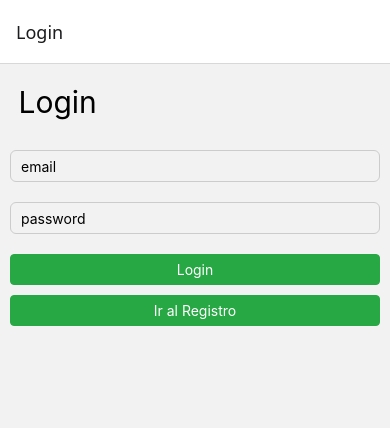
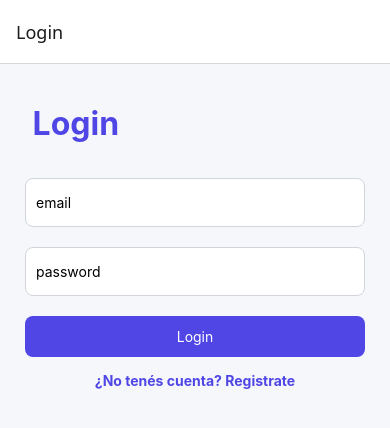
Before and after one commit to guadapaz1/Proyecto-Ibarzabal-Paz-Dietrich, a React Native app: screen /MiPerfil in a window 390 px wide. Shown: the top 428 px of the page. Built offline with nearby package versions, Linux system fonts and the light colour scheme.

Commit message:
Completo MiPerfil y mejoro estilos

```diff
--- a/src/components/Post/Post.js
+++ b/src/components/Post/Post.js
@@ -59,8 +59,8 @@ const styles = StyleSheet.create({
     backgroundColor: 'white',
     padding: 15,
     marginBottom: 15,
-    borderRadius: 6
-  },
+    borderRadius: 8
+    },
   email: {
     fontWeight: 'bold',
     marginBottom: 8
@@ -73,7 +73,7 @@ const styles = StyleSheet.create({
     marginBottom: 10
   },
   button: {
-    backgroundColor: '#222',
+    backgroundColor: '#4F46E5',
     padding: 10,
     borderRadius: 5,
     alignItems: 'center'
--- a/src/screens/Home/Home.js
+++ b/src/screens/Home/Home.js
@@ -46,12 +46,12 @@ const styles = StyleSheet.create({
     container: {
         flex: 1,
         padding: 25,
-        backgroundColor: '#eeeeee'
-    },
+        backgroundColor: '#F5F7FA'    },
     titulo: {
         fontSize: 35,
         fontWeight: 'bold',
-        marginBottom: 20
+        marginBottom: 20,
+        color: '#4F46E5'
     },
     texto: {
         fontSize: 18
--- a/src/screens/Login/Login.js
+++ b/src/screens/Login/Login.js
@@ -59,9 +59,9 @@ function Login(props) {
                 <Text style={styles.buttonText}> Login </Text>
             </Pressable>
 
-            <Pressable style={styles.button} onPress={() => props.navigation.navigate("Register")}>
-                <Text style={styles.buttonText}> Ir al Registro </Text>
-            </Pressable>
+            <Pressable onPress={() => props.navigation.navigate("Register")}>
+    <Text style={styles.link}>¿No tenés cuenta? Registrate</Text>
+</Pressable>
 
             <View>
 
@@ -79,40 +79,46 @@ export default Login
 const styles = StyleSheet.create({
 
     container: {
-        paddingHorizontal: 10,
-        marginTop: 20
+        flex: 1,
+        paddingHorizontal: 25,
+        paddingTop: 40,
+        backgroundColor: '#F5F7FA'
     },
 
     title: {
-        fontSize: 30,
-        marginBottom: 20
+        fontSize: 32,
+        fontWeight: 'bold',
+        marginBottom: 25,
+        color: '#4F46E5'
     },
 
     input: {
-        height: 20,
+        backgroundColor: 'white',
         paddingVertical: 15,
         paddingHorizontal: 10,
         borderWidth: 1,
-        borderColor: '#ccc',
-        borderStyle: 'solid',
-        borderRadius: 6,
+        borderColor: '#D1D5DB',
+        borderRadius: 8,
         marginVertical: 10
     },
-
     button: {
-        backgroundColor: '#28a745',
+        backgroundColor: '#4F46E5',
         paddingHorizontal: 10,
-        paddingVertical: 6,
-        borderRadius: 4,
-        borderWidth: 1,
-        borderStyle: 'solid',
-        borderColor: '#28a745',
+        paddingVertical: 12,
+        borderRadius: 8,
         marginTop: 10
     },
 
     buttonText: {
         color: '#fff',
         textAlign: 'center'
-    }
+    },
+
+    link: {
+        color: '#4F46E5',
+        textAlign: 'center',
+        marginTop: 15,
+        fontWeight: 'bold'
+    },
 
 })
--- a/src/screens/MiPerfil/MiPerfil.js
+++ b/src/screens/MiPerfil/MiPerfil.js
@@ -1,11 +1,107 @@
-import { View, Text } from 'react-native';
+import { useEffect, useState } from 'react';
+import { View, Text, Pressable, StyleSheet, FlatList } from 'react-native';
+import { auth, db } from '../../firebase/config';
+import Post from '../../components/Post/Post';
 
-function MiPerfil() {
+function MiPerfil(props) {
+    const [username, setUsername] = useState('');
+    const [misPosts, setMisPosts] = useState([]);
+
+    useEffect(() => {
+        db.collection('users')
+            .onSnapshot(docs => {
+                docs.forEach(doc => {
+                    if (doc.data().email === auth.currentUser.email) {
+                        setUsername(doc.data().username);
+                    }
+                });
+            });
+    }, []);
+
+    useEffect(() => {
+        db.collection('posts')
+            .orderBy('createdAt', 'desc')
+            .onSnapshot(docs => {
+                let postsPropios = [];
+
+                docs.forEach(doc => {
+                    if (doc.data().email === auth.currentUser.email) {
+                        postsPropios.push({
+                            id: doc.id,
+                            data: doc.data()
+                        });
+                    }
+                });
+
+                setMisPosts(postsPropios);
+            });
+    }, []);
+
+    function logout() {
+        auth.signOut()
+            .then(() => {
+                props.navigation.navigate('Login');
+            })
+            .catch(error => console.log(error));
+    }
+
     return (
-        <View>
-            <Text>Mi Perfil</Text>
+        <View style={styles.container}>
+            <Text style={styles.title}>Mi Perfil</Text>
+
+            <Text style={styles.text}>Usuario: {username}</Text>
+            <Text style={styles.text}>Email: {auth.currentUser.email}</Text>
+
+            <Pressable style={styles.button} onPress={() => logout()}>
+                <Text style={styles.buttonText}>Cerrar sesión</Text>
+            </Pressable>
+
+            <Text style={styles.subtitle}>Mis posteos</Text>
+
+            <FlatList
+                data={misPosts}
+                keyExtractor={item => item.id}
+                renderItem={({ item }) => (
+                    <Post data={item.data} id={item.id} />
+                )}
+            />
         </View>
     );
 }
 
 export default MiPerfil;
+
+const styles = StyleSheet.create({
+    container: {
+        flex: 1,
+        padding: 25,
+        backgroundColor: '#F5F7FA'
+        },
+    title: {
+        fontSize: 30,
+        fontWeight: 'bold',
+        marginBottom: 20,
+        color: '#4F46E5'
+    },
+    text: {
+        fontSize: 18,
+        marginBottom: 10,
+    },
+    button: {
+        backgroundColor: '#4F46E5',
+        padding: 15,
+        borderRadius: 5,
+        marginTop: 10,
+        marginBottom: 20,
+    },
+    buttonText: {
+        color: 'white',
+        textAlign: 'center',
+        fontSize: 17,
+    },
+    subtitle: {
+        fontSize: 24,
+        fontWeight: 'bold',
+        marginBottom: 15,
+    },
+});
--- a/src/screens/NuevoPost/NuevoPost.js
+++ b/src/screens/NuevoPost/NuevoPost.js
@@ -7,6 +7,12 @@ function NuevoPost() {
   const [error, setError] = useState('');
 
   function onSubmit() {
+
+    if (descripcionPost === '') {
+      setError('El post no puede estar vacío');
+      return;
+    }
+
     db.collection('posts').add({
       descripcionPost: descripcionPost,
       email: auth.currentUser.email,
@@ -46,12 +52,13 @@ const styles = StyleSheet.create({
   container: {
         flex: 1,
         padding: 25,
-    backgroundColor: '#eeeeee'
+        backgroundColor: '#F5F7FA'
     },
     titulo: {
         fontSize: 30,
         fontWeight: 'bold',
-    marginBottom: 20
+        marginBottom: 20,
+        color: '#4F46E5'
       },
   input: {
     backgroundColor: 'white',
@@ -62,15 +69,22 @@ const styles = StyleSheet.create({
     borderColor: '#ccc'
   },
   button: {
-    backgroundColor: '#333',
+    backgroundColor: '#4F46E5',
     padding: 15,
-    borderRadius: 5,
+    borderRadius: 8,
+    marginBottom: 20
+  },
+  titulo: {
+    fontSize: 30,
+    fontWeight: 'bold',
+    color: '#4F46E5',
     marginBottom: 20
 },
 buttonText: {
     color: 'white',
     textAlign: 'center',
-    fontSize: 17
+    fontSize: 17,
+    fontWeight: 'bold'
   }
 });
 
--- a/src/screens/Register/Register.js
+++ b/src/screens/Register/Register.js
@@ -80,9 +80,9 @@ function Register(props) {
                 <Text style={styles.buttonText}> Registrate </Text>
             </Pressable>
 
-            <Pressable style={styles.button} onPress={() => props.navigation.navigate("Login")}>
-                <Text style={styles.buttonText}> Ir al Login </Text>
-            </Pressable>
+            <Pressable onPress={() => props.navigation.navigate("Login")}>
+    <Text style={styles.link}>¿Ya tenés cuenta? Iniciá sesión</Text>
+</Pressable>
 
             <View>
 
@@ -100,40 +100,46 @@ export default Register
 const styles = StyleSheet.create({
 
     container: {
-        paddingHorizontal: 10,
-        marginTop: 20
+        flex: 1,
+        paddingHorizontal: 25,
+        paddingTop: 40,
+        backgroundColor: '#F5F7FA'
     },
 
     title: {
-        fontSize: 30,
-        marginBottom: 20
+        fontSize: 32,
+        fontWeight: 'bold',
+        marginBottom: 25,
+        color: '#4F46E5'
     },
 
     input: {
-        height: 20,
+        backgroundColor: 'white',
         paddingVertical: 15,
         paddingHorizontal: 10,
         borderWidth: 1,
-        borderColor: '#ccc',
-        borderStyle: 'solid',
-        borderRadius: 6,
+        borderColor: '#D1D5DB',
+        borderRadius: 8,
         marginVertical: 10
     },
-
     button: {
-        backgroundColor: '#28a745',
+        backgroundColor: '#4F46E5',
         paddingHorizontal: 10,
-        paddingVertical: 6,
-        borderRadius: 4,
-        borderWidth: 1,
-        borderStyle: 'solid',
-        borderColor: '#28a745',
+        paddingVertical: 12,
+        borderRadius: 8,
         marginTop: 10
     },
 
     buttonText: {
         color: '#fff',
         textAlign: 'center'
-    }
+    },
+
+    link: {
+        color: '#4F46E5',
+        textAlign: 'center',
+        marginTop: 15,
+        fontWeight: 'bold'
+    },
 
 })
```
Lines whose indentation alone changed are shown as unchanged.
